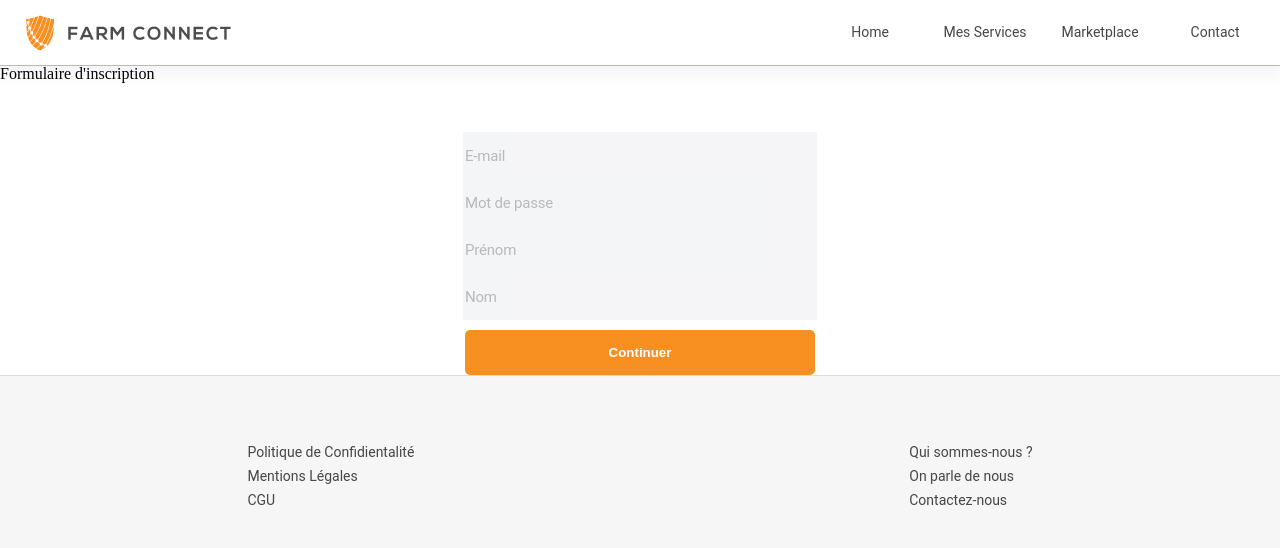
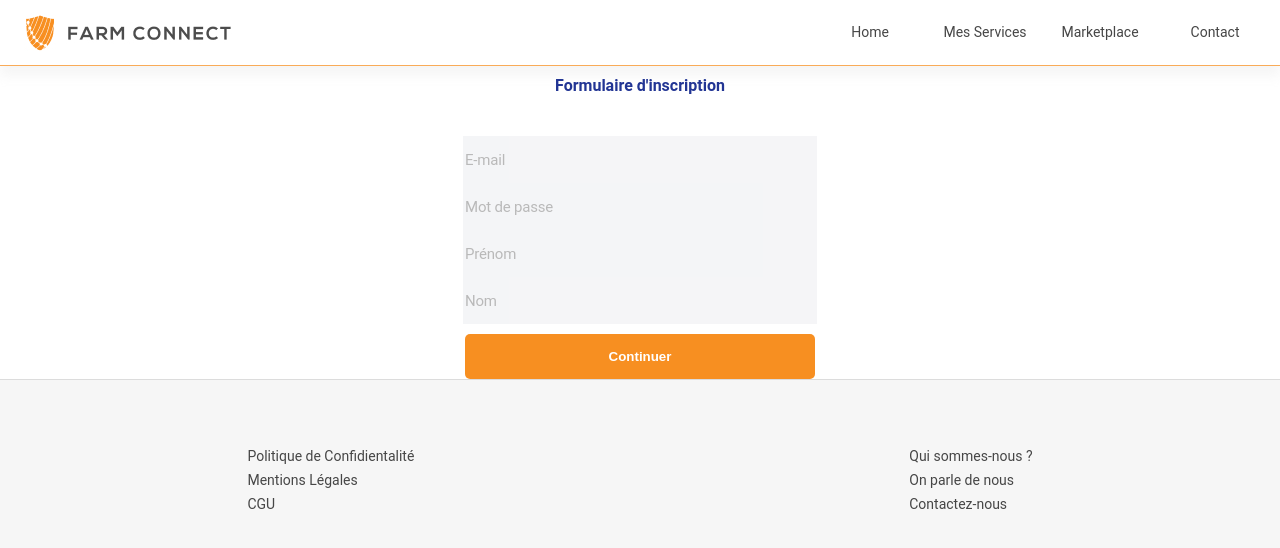
Before and after one commit to CaroD59/FarmConnect_Front, a React (Create React App) app: page /registration in a window 1280 px wide. Shown: the top 548 px of the page. Built offline with nearby package versions, Linux system fonts and the light colour scheme; the HTML template or start-up script is replaced by a standard one.

Commit message:
Console log removed

```diff
--- a/package.json
+++ b/package.json
@@ -9,7 +9,6 @@
     "axios": "^0.21.1",
     "cors": "^2.8.5",
     "dotenv": "^10.0.0",
-    "nodemailer": "^6.6.2",
     "prop-types": "^15.7.2",
     "react": "^17.0.2",
     "react-dom": "^17.0.2",
--- a/src/components/Contact/index.jsx
+++ b/src/components/Contact/index.jsx
@@ -24,15 +24,9 @@ export default function ContactForm() {
 
   const handleSubmit = (e) => {
     e.preventDefault();
-    axios.post(`${process.env.REACT_APP_API_URL}/contact`, details).then(
-      (response) => {
-        console.log(response);
-        setIsSent(true);
-      },
-      (error) => {
-        console.log(error);
-      }
-    );
+    axios.post(`${process.env.REACT_APP_API_URL}/contact`, details).then(() => {
+      setIsSent(true);
+    });
   };
 
   return (
@@ -121,7 +115,7 @@ export default function ContactForm() {
             <span>
               {selected
                 ? "J'accepte de partager mes informations à FarmConnect"
-                : 'Veuillez valider vos données RGBD'}
+                : 'Veuillez valider vos données RGPD'}
             </span>
           </div>
           <div className="Button">
--- a/src/components/MarketPlaceCatalog/index.jsx
+++ b/src/components/MarketPlaceCatalog/index.jsx
@@ -26,7 +26,7 @@ export default function GeneralCatalogue() {
               <div className="card">
                 <div className="image">
                   <img
-                    src={catalogue.logo}
+                    src={catalogue.banner}
                     alt="banner"
                     className="imageSize"
                   />
--- a/src/components/Registration/index.jsx
+++ b/src/components/Registration/index.jsx
@@ -21,7 +21,7 @@ function Registration() {
   return (
     <RegistrationForm>
       <form onSubmit={submitHandler}>
-        <p>Formulaire d&apos;inscription</p>
+        <p className="title">Formulaire d&apos;inscription</p>
         <div className="form-inner">
           <div className="form-group">
             <input
--- a/src/components/Registration/styles.jsx
+++ b/src/components/Registration/styles.jsx
@@ -1,6 +1,14 @@
 import styled from 'styled-components';
 
 const LogForm = styled.div`
+  .title {
+    margin-top: 20px;
+    color: #223594;
+    font-family: 'roboto', sans-serif;
+    font-weight: bold;
+    line-height: 0%;
+    text-align: center;
+  }
   .loginPage {
     background-image: url(./img/welcomefont.png);
     background-size: cover;
```
Also changed, not shown: public/img/baqio.png (added), public/img/extranet.png (added).
